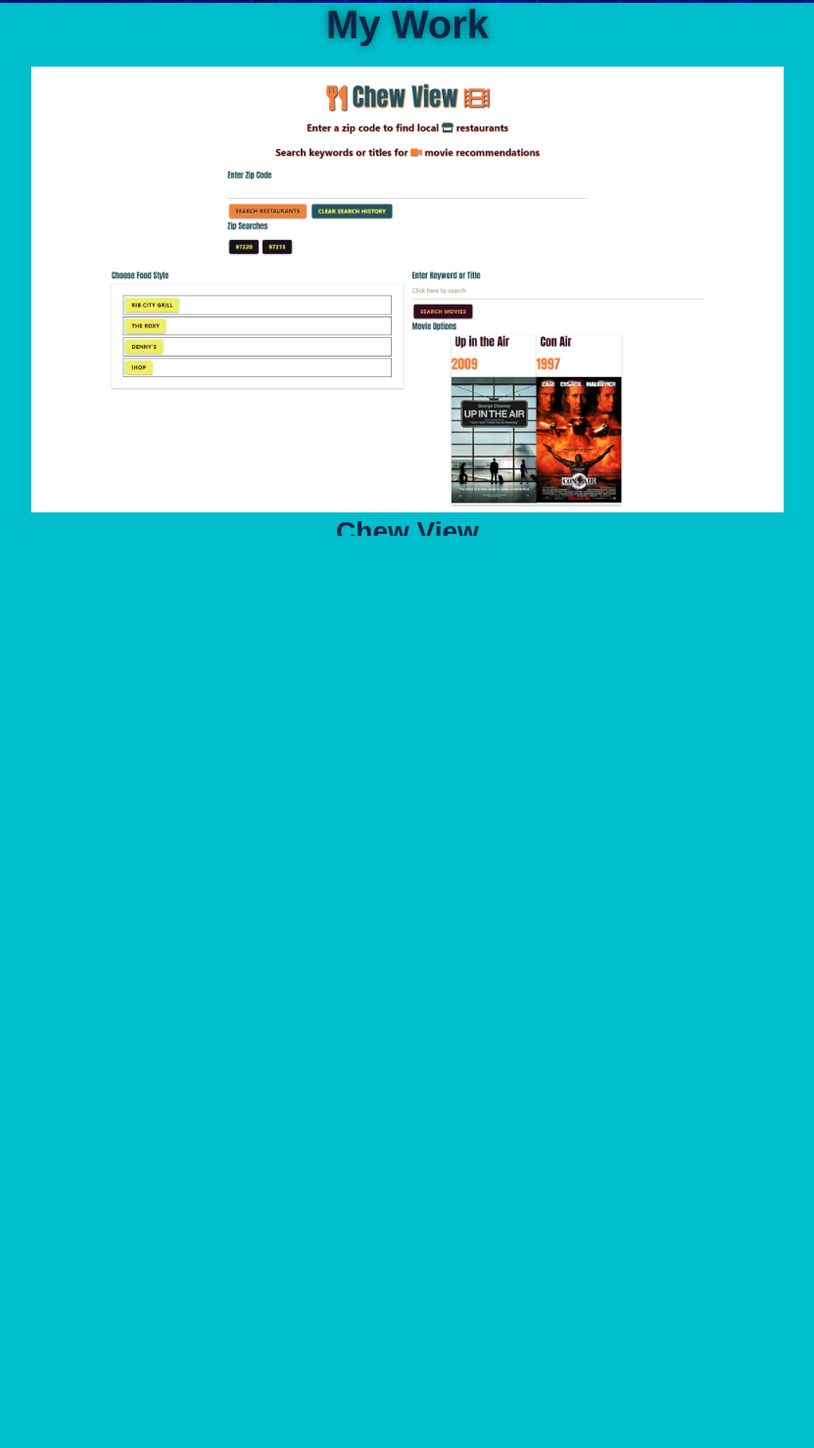
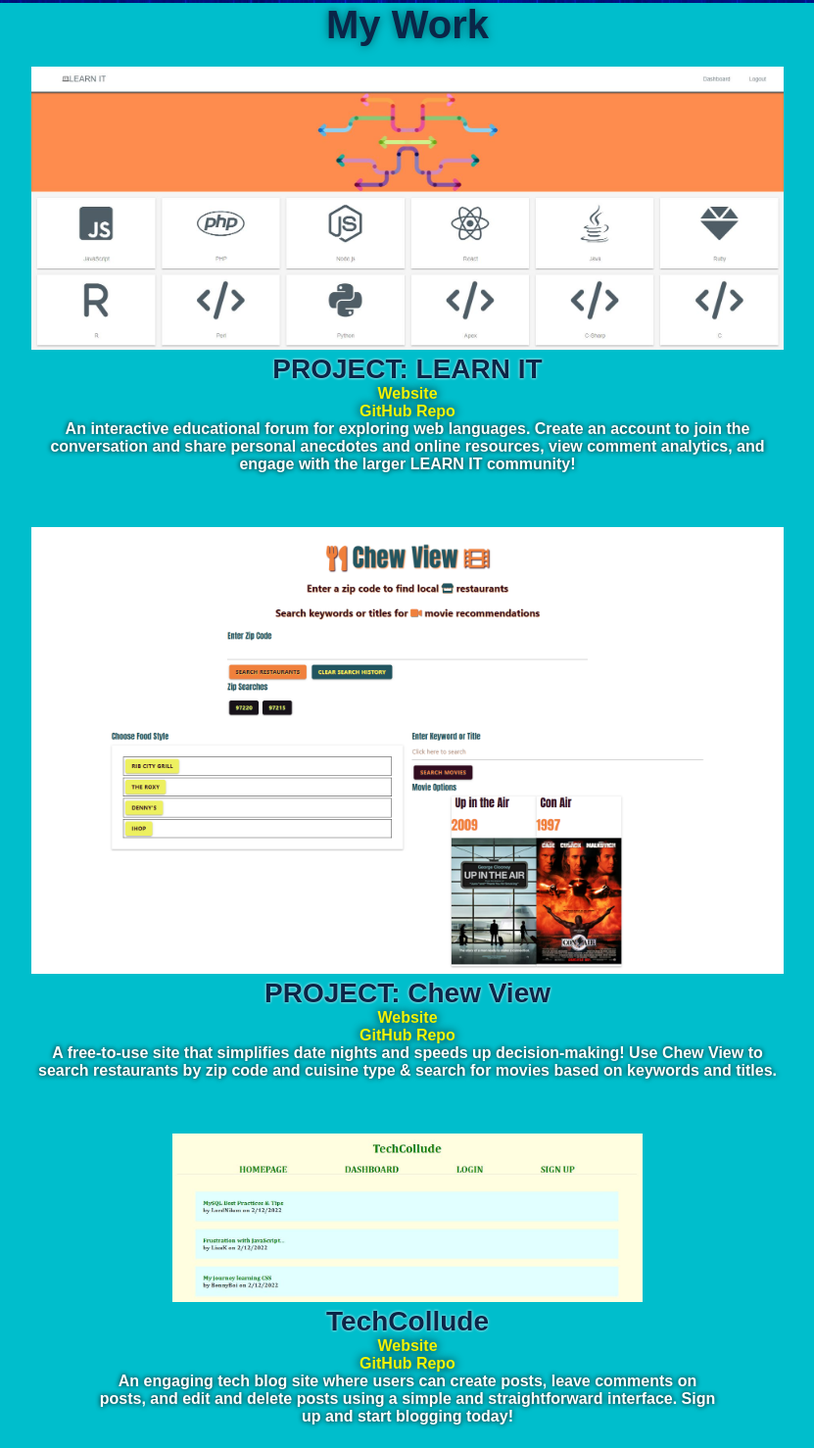
Before and after one commit to ChristopherLawn/portfolio, a plain HTML site: page index.html in a window 1280 px wide. Shown: the part 470-1948 px from the top of the page at 98% size, without its empty margins (224-1055 px from the left). Drawn offline with Linux system fonts and the light colour scheme.

Commit message:
updated portfolio & added new projects

```diff
--- a/assets/css/style.css
+++ b/assets/css/style.css
@@ -4,6 +4,7 @@
     --color-3: #0A2648;
     --color-4: #7d228b;
     --color-5: #ffff;
+    --color-6: #f4f403;
 }
 
 * {
@@ -43,13 +44,14 @@
 header h1 {
     font-weight: bold;
     font-size: 50px;
-    color: var(--color-4);
+    /* color: var(--color-5); */
     margin: 0;
     text-shadow: 0 0 10px rgba(0, 0, 0, 0.5);
     text-decoration: none;
 }
 
 header a {
+    color: var(--color-5);
     text-decoration: none;
 }
 
@@ -136,6 +138,15 @@
 
 
 /* START OF MY WORK SECTION */
+a {
+    text-decoration: none;
+}
+
+h4 {
+    color: var(--color-6);
+    text-shadow: 0 0 10px rgba(0, 0, 0, 1);
+}
+
 .work {
     background-color: var(--color-1);
     width: 100%;
@@ -149,7 +160,7 @@
     justify-content: left;
 }
 
-.project-1 {
+.featured-project {
     margin: 20px;
     background: var(--secondary-color);
     color: var(--primary-color);
@@ -157,11 +168,12 @@
     justify-content: center;
     padding-bottom: 20px;
     text-align: center;
+    text-shadow: 0 0 3px rgb(255, 255, 255);
     margin: 0 auto 35px auto;
     width: 60%;
 }
 
-.project-1 img {
+.featured-project img {
     width: 100%;
 }
 
@@ -173,6 +185,7 @@
     justify-content: center;
     padding-bottom: 20px;
     text-align: center;
+    text-shadow: 0 0 3px rgb(255, 255, 255);
     margin: 0 auto 35px auto;
     width: 50%;
 }
@@ -186,9 +199,10 @@
 }
 
 .project-summary {
-    color: var(--color-4);
+    color: var(--color-5);
     font-weight: bold;
-    text-shadow: 0 0 1px rgba(255, 255, 255, 0.5);
+    outline: var(--color-2);
+    text-shadow: 0 0 5px rgba(0, 0, 0, 1);
 }
 /* END OF MY WORK SECTION */
 
--- a/index.html
+++ b/index.html
@@ -45,47 +45,53 @@
     <section id ="my-work" class="work">
         <h2 class="section-title">My Work</h2>
         <article class="project-list">
-            <article class = "project-1">
-                <a href="https://christopherlawn.github.io/team-1-dinner-movie/">
+            <article class = "featured-project">
+                <img src="./assets/images/learn-it-homepage.jpg" alt="'LEARN IT' homepage"/>
+                <h3 class="project-name" class="project">PROJECT: LEARN IT</h3>
+                <a href="https://damp-journey-96412.herokuapp.com/"><h4>Website</h4></a>
+                <a href="https://github.com/ChristopherLawn/learn-code-work"><h4>GitHub Repo</h4></a>
+                <p class="project-summary">An interactive educational forum for exploring web languages. Create an account to join the conversation and share personal anecdotes and online resources, view comment analytics, and engage with the larger LEARN IT community!</p>
+            </article>
+            <article class = "featured-project">
                 <img src="./assets/images/chew-view-homepage-screenshot.png" alt="'Chew View' homepage"/>
-                </a>
-                <h3 class="project-name" class="project">Chew View</h3>
-                <p class="project-summary">A collaborative team project that simplifies date nights and speeds up decision-making! Use Chew View to search restaurants by zip code and cuisine type & search for movies based on keywords and titles.</p>
+                <h3 class="project-name" class="project">PROJECT: Chew View</h3>
+                <a href="https://christopherlawn.github.io/team-1-dinner-movie/"><h4>Website</h4></a>
+                <a href="https://github.com/ChristopherLawn/team-1-dinner-movie"><h4>GitHub Repo</h4></a>
+                <p class="project-summary">A free-to-use site that simplifies date nights and speeds up decision-making! Use Chew View to search restaurants by zip code and cuisine type & search for movies based on keywords and titles.</p>
             </article>
             <article class="project">
-                <a href="https://github.com/ChristopherLawn/team-profile-generator">
+                <img src="./assets/images/tech-collude-homepage.jpg" alt="'Professional Team Profile Generator' Sample Page">
+                <h3 class="project-name">TechCollude</h3>
+                <a href="https://shrouded-bayou-81487.herokuapp.com/"><h4>Website</h4></a>
+                <a href="https://github.com/ChristopherLawn/tech-collude"><h4>GitHub Repo</h4></a>
+                <p class="project-summary">An engaging tech blog site where users can create posts, leave comments on posts, and edit and delete posts using a simple and straightforward interface. Sign up and start blogging today!</p>
+            </article>
+            <article class="project">
                 <img src="./assets/images/team-profile-screenshot-sample.png" alt="'Professional Team Profile Generator' Sample Page">
-                </a>
                 <h3 class="project-name">Professional Team Profile Generator</h3>
+                <a href="https://github.com/ChristopherLawn/team-profile-generator"><h4>GitHub Repo</h4></a>
                 <p class="project-summary">A Node-based JavaScript application that allows the user to quickly and easily build a professional work team profile website using only command-line prompts!</p>
             </article>
             <article class="project">
-                <a href="https://christopherlawn.github.io/weather-dashboard/">
                 <img src="./assets/images/weather-dashboard-homepage.PNG" alt="'International Weather Dashboard' homepage">
-                </a>
                 <h3 class="project-name">International Weather Dashboard</h3>
+                <a href="https://christopherlawn.github.io/weather-dashboard/"><h4>Website</h4></a>
+                <a href="https://github.com/ChristopherLawn/weather-dashboard"><h4>GitHub Repo</h4></a>
                 <p class="project-summary">An easy-to-use weather app that allows the user to search for any city to see the current weather and an upcoming 5-day forecast!</p>
             </article>
             <article class="project">
-                <a href="https://christopherlawn.github.io/work-day-scheduler/">
                 <img src="./assets/images/work-day-scheduler-homepage.PNG" alt="'Work Day Scheduler' homepage">
-                </a>
                 <h3 class="project-name">Work Day Scheduler</h3>
+                <a href="https://christopherlawn.github.io/work-day-scheduler/"><h4>Website</h4></a>
+                <a href="https://github.com/ChristopherLawn/work-day-scheduler"><h4>GitHub Repo</h4></a>
                 <p class="project-summary">A daily task scheduler app that conveniently shows the user the current day and time and color-codes each hour to let the user know which tasks are overdue and which tasks are coming up!</p>
             </article>
             <article class="project">
-                <a href="https://christopherlawn.github.io/password-generator/">
                 <img src="./assets/images/password-generator-screenshot.PNG" alt="'Unique Password Generator' homepage">
-                </a>
                 <h3 class="project-name">Unique Password Generator</h3>
+                <a href="https://christopherlawn.github.io/password-generator/"><h4>Website</h4></a>
+                <a href="https://github.com/ChristopherLawn/password-generator"><h4>GitHub Repo</h4></a>
                 <p class="project-summary">A simple, straightforward site that allows users to easily generate a random password based on their choice of password length and character types.</p>
-            </article>
-            <article class="project">
-                <a href="https://christopherlawn.github.io/robot-gladiators/">
-                <img src="./assets/images/robot gladiators.PNG" alt="'Welcome to Robot Gladiators! Round One' prompt">
-                </a>
-                <h3 class="project-name">Robot Gladiators</h3>
-                <p class="project-summary">A fun, engaging virtual battle with enemy robots!</p>
             </article>
         </article>
     </section>
```
Also changed, not shown: assets/images/learn-it-homepage.jpg (added), assets/images/tech-collude-homepage.jpg (added).
